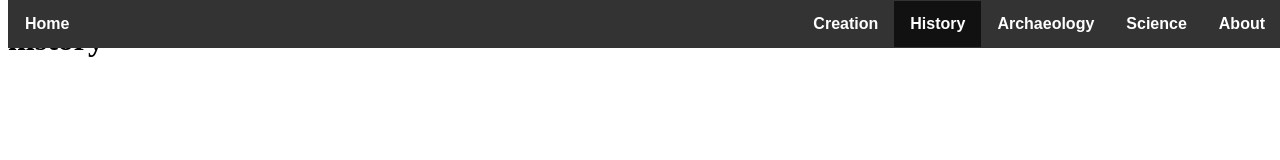
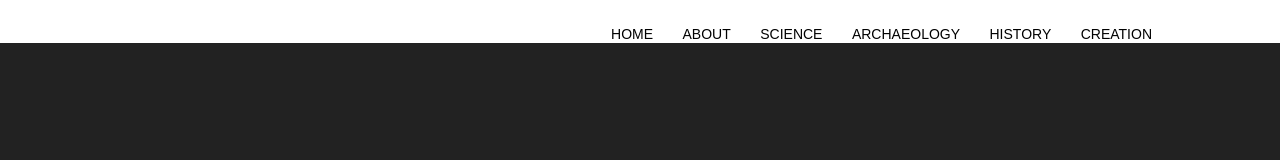
Before and after one commit to BillyCWood/biblePage, a plain HTML site: page html/history.html in a window 1280 px wide. Drawn offline with Linux system fonts and the light colour scheme.

Commit message:
Sick ass nav bar

```diff
--- a/css/index.css
+++ b/css/index.css
@@ -1,46 +1,69 @@
-ul {
+body{
+    margin: 0;
+    background: #222;
+    font-family: 'Work Sans', sans-serif;
+    font-weight: 400;
+}
+
+header{
+    background: white;
+}
+
+header::after{
+    content: '';
+    display: table;
+    clear: both;
+}
+
+nav{
+    float: right;
+}
+
+nav ul {
     list-style-type: none;
     margin: 0;
     padding: 0;
-    background-color:#333;
-    border: 1px solid #333;
-    position: fixed;
-    top: 0;
-    width: 100%;
+}
 
+nav li{
+
+    display: inline-block;
+    margin-left: 25px;
+    padding-top: 25px;
+    position: relative;
 
 }
 
-li{
-
-    display: inline;
-    float: right;
-
+nav a{
+    color: black;
+    text-decoration: none;
+    text-transform: uppercase;
+    font-size: 14px;
 }
 
-ul li.Home{
-    float: left;
+nav a:hover{
+    color: #222;
 }
 
-ul li.EoS{
-    margin-right: 8px;
+nav a::before{
+    content: '';
+    display: block;
+    height: 5px;
+    background-color: #222;
+
+    position: absolute;
+    top: 0;
+    width: 0%;
+
+    transition: all ease-in-out 250ms;
 }
 
-li a{
-    display: block;
-    color: white;
-    font-weight: bold;
-    font-family: Arial, Helvetica, sans-serif;
-    text-align: center;
-    padding: 14px 16px;
-    text-decoration: none;
+nav a:hover::before{
+    width: 100%;
 }
 
-li a:hover{
-    background-color: #111;
+
+.container{
+    width: 80%;
+    margin: 0 auto;
 }
-
-.active{
-    background-color: #111;
-    color:black;
-}
--- a/html/history.html
+++ b/html/history.html
@@ -4,15 +4,20 @@
     <title>History</title>
         <link rel="stylesheet" href="../css/index.css">
     </head>
-    <h1>history</h1>
-
-
-    <ul>
-        <li class="Home"><a href="../index.html">Home</a></li>
-        <li class="EoS"><a href="about.html">About</a></li>
-        <li><a href="science.html">Science</a></li>
-        <li><a href="archaeology.html">Archaeology</a></li>
-        <li class="active"><a href="history.html">History</a></li>
-        <li><a href="creation.html">Creation</a></li>
-    </ul>
+    <body>
+        <header>
+            <div class="container">
+            <nav>
+                <ul>
+                    <li><a href="../index.html">Home</a></li>
+                    <li><a href="about.html">About</a></li>
+                    <li><a href="science.html">Science</a></li>
+                    <li><a href="archaeology.html">Archaeology</a></li>
+                    <li><a href="history.html">History</a></li>
+                    <li><a href="creation.html">Creation</a></li>
+                </ul>
+            </nav>
+            </div>
+        </header>
+        </body>
 </html>
```
Also changed, not shown: html/about.html (+10 -5 lines), html/archaeology.html (+10 -5 lines), html/creation.html (+16 -11 lines), html/science.html (+9 -4 lines), index.html (+10 -3 lines).
